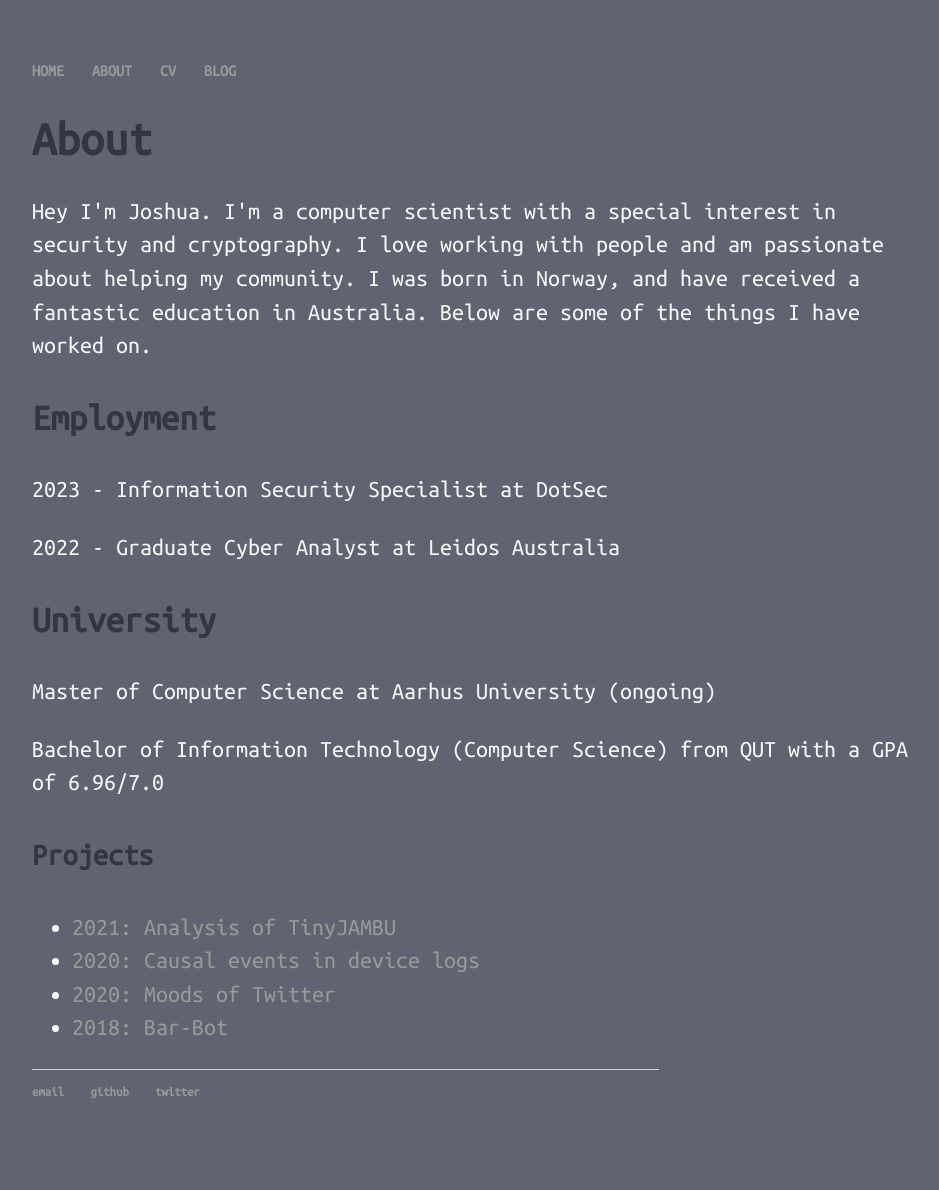
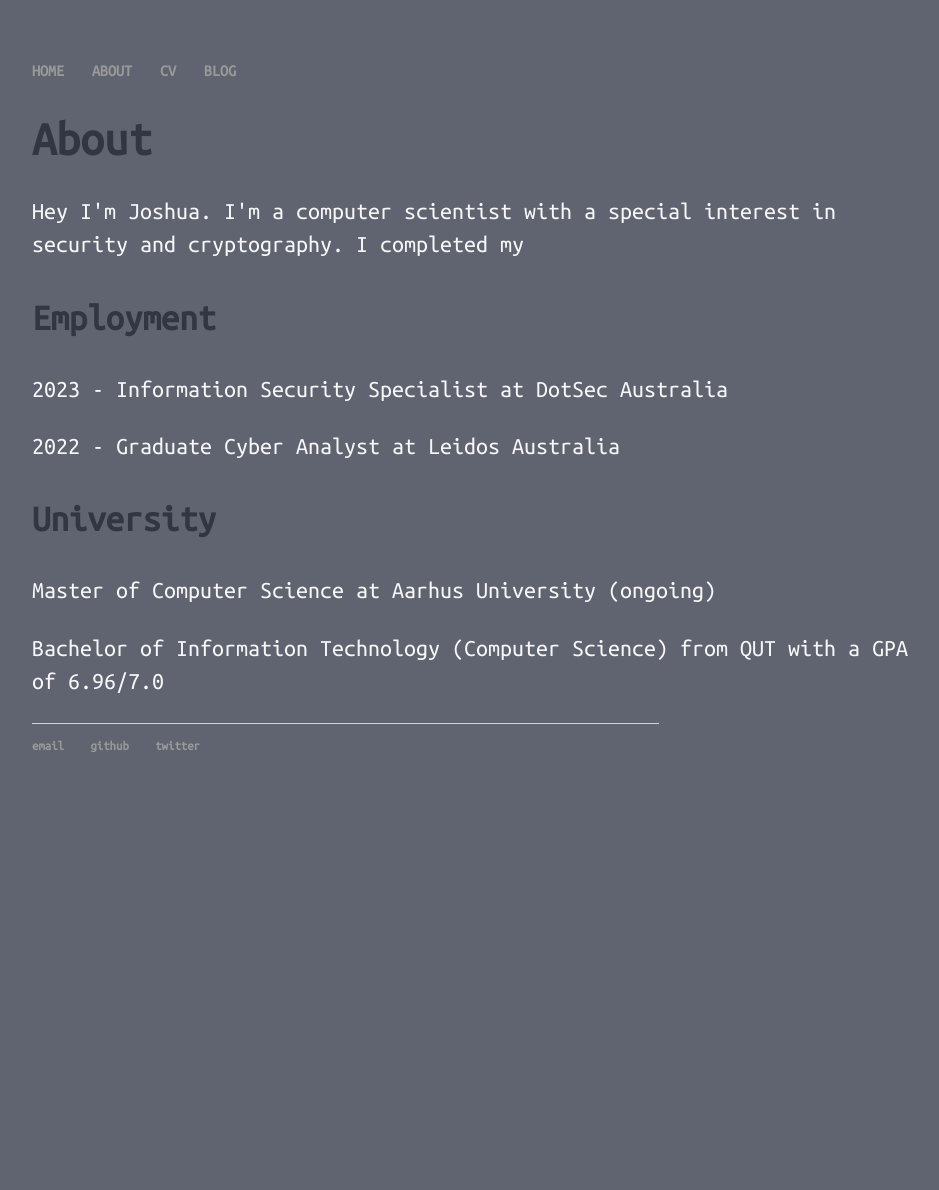
Before and after one commit to HagemannJ/HagemannJ.github.io, a Jekyll site: the page built from about/index.html, in a window 1280 px wide. Shown: the whole page, without its empty margins (160-1099 px from the left). Built offline with Jekyll 4.4.1, drawn with Linux system fonts in a browser that asks for light colours; after the commit the page ends 900 px from its top, so only the background shows below that.

Commit message:
updated about to remove project reference

```diff
--- a/about/index.html
+++ b/about/index.html
@@ -6,18 +6,17 @@ title: About Joshua Hagemann
 		<div class="about">
 			<h1>About</h1>
 			<p>Hey I'm Joshua. I'm a computer scientist with a special interest in security and cryptography.
-				I love working with people and am passionate about helping my community.
-				I was born in Norway, and have received a fantastic education in Australia.
-				Below are some of the things I have worked on.</p>
+				I completed my
+			</p>
 
 			<h3>Employment</h3>
-			<p>2023 - Information Security Specialist at DotSec</p>
+			<p>2023 - Information Security Specialist at DotSec Australia</p>
 			<p>2022 - Graduate Cyber Analyst at Leidos Australia</p>
 
 			<h3>University</h3>
 			<p>Master of Computer Science at Aarhus University (ongoing)</p>
 			<p>Bachelor of Information Technology (Computer Science) from QUT with a GPA of 6.96/7.0</p>
-			<h4>Projects</h4>
+			<!--<h4>Projects</h4>
 			<p>
 				<ul>
 					 <li><a href="/blog/2021/10/28/tinyJAMBU">2021: Analysis of TinyJAMBU</a></li>
@@ -25,5 +24,5 @@ title: About Joshua Hagemann
 					 <li><a href="/blog/2020/10/07/moods-of-twitter">2020: Moods of Twitter</a></li>
 					 <li><a href="/blog/2018/10/08/bar-bot">2018: Bar-Bot</a></li>
 				</ul>
-			</p>
+			</p>-->
 		</div>
```
